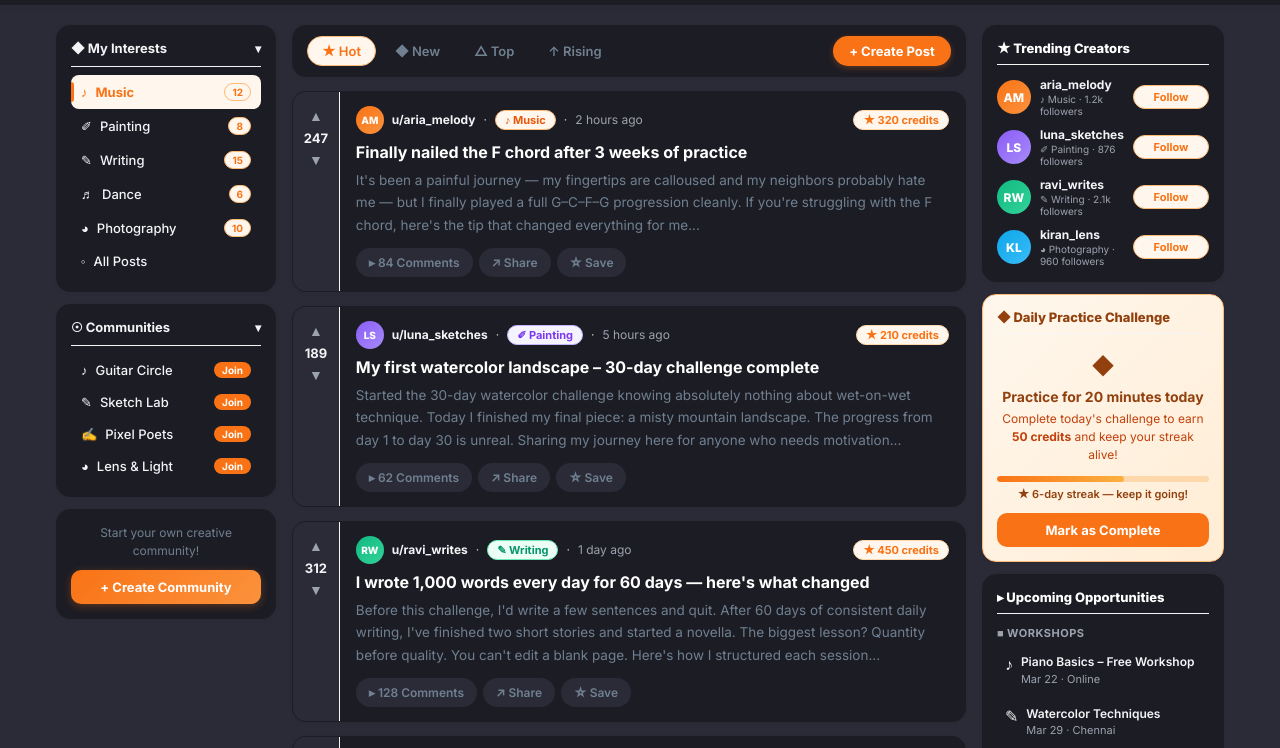
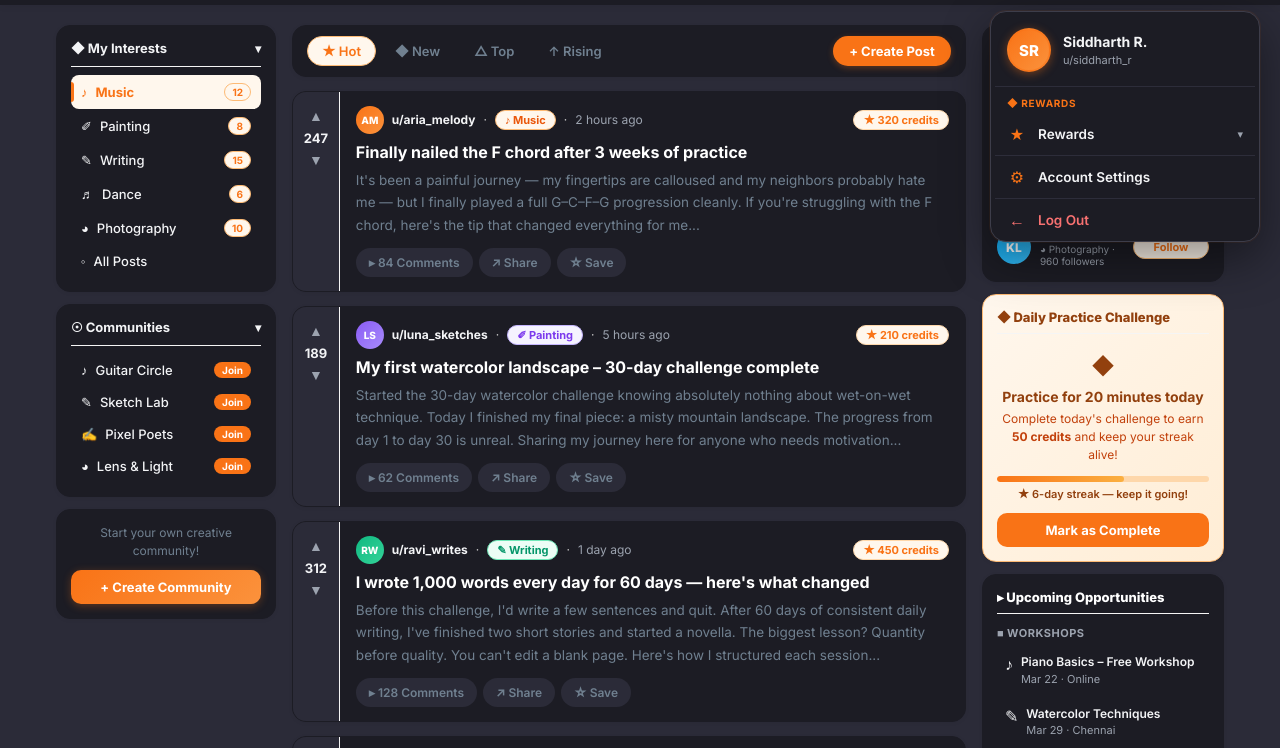
Before and after one commit to KARTHIK-CODE0170/PassionForge, a plain HTML site: page Frontend/html/index.html in a window 1280 px wide. Both pictures are taken after a click on the element "SR". Shown: the part 51-799 px from the top of the page. Drawn offline with Linux system fonts and the light colour scheme.

Commit message:
Profile popup added and Profile logout is also working fine

```diff
--- a/Frontend/css/styles.css
+++ b/Frontend/css/styles.css
@@ -851,6 +851,180 @@ body {
   transform: translateX(-50%) translateY(0);
 }
 
+/* PROFILE POPUP */
+.profile-popup {
+  position: fixed;
+  top: 62px;
+  right: 20px;
+  width: 270px;
+  background: rgb(28, 28, 36);
+  border: 1px solid #3d3d4a;
+  border-radius: 16px;
+  box-shadow: 0 16px 48px rgba(0, 0, 0, 0.45), 0 0 0 1px rgba(249, 115, 22, 0.08);
+  z-index: 9998;
+  opacity: 0;
+  transform: translateY(-10px) scale(0.97);
+  pointer-events: none;
+  transition: opacity 0.22s ease, transform 0.22s ease;
+  overflow: hidden;
+}
+
+.profile-popup.open {
+  opacity: 1;
+  transform: translateY(0) scale(1);
+  pointer-events: all;
+}
+
+.profile-popup-header {
+  display: flex;
+  align-items: center;
+  gap: 12px;
+  padding: 16px 16px 14px;
+}
+
+.profile-popup-avatar {
+  width: 44px;
+  height: 44px;
+  border-radius: 50%;
+  background: linear-gradient(135deg, #F97316, #FB923C);
+  display: flex;
+  align-items: center;
+  justify-content: center;
+  font-size: 15px;
+  font-weight: 800;
+  color: white;
+  flex-shrink: 0;
+  box-shadow: 0 2px 10px rgba(249, 115, 22, 0.4);
+  border: 2px solid rgba(249, 115, 22, 0.5);
+}
+
+.profile-popup-info {
+  display: flex;
+  flex-direction: column;
+  gap: 3px;
+}
+
+.profile-popup-name {
+  font-size: 14px;
+  font-weight: 700;
+  color: #f3f4f6;
+}
+
+.profile-popup-handle {
+  font-size: 11px;
+  color: #9ca3af;
+}
+
+.profile-popup-divider {
+  height: 1px;
+  background: #2d2d3a;
+  margin: 0 4px;
+}
+
+.profile-popup-section-label {
+  font-size: 10px;
+  font-weight: 700;
+  text-transform: uppercase;
+  letter-spacing: 0.7px;
+  color: #F97316;
+  padding: 10px 16px 4px;
+}
+
+.profile-popup-item {
+  display: flex;
+  align-items: center;
+  gap: 11px;
+  padding: 11px 16px;
+  cursor: pointer;
+  transition: background 0.15s;
+  user-select: none;
+}
+
+.profile-popup-item:hover {
+  background: rgba(249, 115, 22, 0.08);
+}
+
+.popup-item-icon {
+  font-size: 16px;
+  width: 20px;
+  text-align: center;
+  flex-shrink: 0;
+  color: #F97316;
+}
+
+.popup-item-text {
+  flex: 1;
+  font-size: 13.5px;
+  font-weight: 600;
+  color: #f3f4f6;
+}
+
+.popup-item-chevron {
+  font-size: 11px;
+  color: #9ca3af;
+  transition: transform 0.2s;
+}
+
+.popup-item-chevron.rotated {
+  transform: rotate(-90deg);
+}
+
+.rewards-submenu {
+  max-height: 0;
+  overflow: hidden;
+  transition: max-height 0.28s ease;
+  background: rgba(43, 43, 56, 0.6);
+}
+
+.rewards-submenu.open {
+  max-height: 120px;
+}
+
+.profile-popup-subitem {
+  display: flex;
+  align-items: center;
+  gap: 10px;
+  padding: 9px 16px 9px 46px;
+  cursor: pointer;
+  transition: background 0.15s;
+  font-size: 13px;
+  font-weight: 500;
+  color: #d1d5db;
+}
+
+.profile-popup-subitem:hover {
+  background: rgba(249, 115, 22, 0.06);
+  color: #F97316;
+}
+
+.subitem-icon {
+  font-size: 13px;
+  color: #F97316;
+}
+
+.subitem-badge {
+  margin-left: auto;
+  background: rgba(249, 115, 22, 0.15);
+  color: #F97316;
+  font-size: 10px;
+  font-weight: 700;
+  padding: 2px 8px;
+  border-radius: 20px;
+  border: 1px solid rgba(249, 115, 22, 0.3);
+}
+
+.logout-item .popup-item-text {
+  color: #f87171;
+}
+
+.logout-item .popup-item-icon {
+  color: #f87171;
+}
+
+.logout-item:hover {
+  background: rgba(248, 113, 113, 0.08) !important;
+}
+
 /* RESPONSIVE */
 @media (max-width: 1024px) {
   .sidebar-right {
--- a/Frontend/html/index.html
+++ b/Frontend/html/index.html
@@ -26,7 +26,7 @@
       <span style="position: absolute; top: 8px; right: 8px; background: #fbbf24; width: 8px; height: 8px; border-radius: 50%; border: 1.5px solid rgb(28, 28, 36);"></span>
     </div>
     <!-- Profile Avatar -->
-    <div class="avatar" style="background: linear-gradient(135deg, #F97316, #FB923C); width: 36px; height: 36px; border-radius: 50%; display: flex; align-items: center; justify-content: center; color: white; font-weight: 700; font-size: 14px; cursor: pointer;" title="Profile">SR</div>
+    <div class="avatar" id="profileAvatar" style="background: linear-gradient(135deg, #F97316, #FB923C); width: 36px; height: 36px; border-radius: 50%; display: flex; align-items: center; justify-content: center; color: white; font-weight: 700; font-size: 14px; cursor: pointer;" title="Profile" onclick="toggleProfileMenu(event)">SR</div>
   </div>
 </header>
 
@@ -297,6 +297,54 @@
   </aside>
 </div>
 
+<!-- Profile Popup Menu -->
+<div class="profile-popup" id="profilePopup">
+  <div class="profile-popup-header">
+    <div class="profile-popup-avatar">SR</div>
+    <div class="profile-popup-info">
+      <span class="profile-popup-name">Siddharth R.</span>
+      <span class="profile-popup-handle">u/siddharth_r</span>
+    </div>
+  </div>
+  <div class="profile-popup-divider"></div>
+
+  <!-- Rewards Section -->
+  <div class="profile-popup-section-label">&#9670; Rewards</div>
+  <div class="profile-popup-item rewards-item" onclick="toggleRewardsMenu()" id="rewardsToggle">
+    <span class="popup-item-icon">&#9733;</span>
+    <span class="popup-item-text">Rewards</span>
+    <span class="popup-item-chevron" id="rewardsChevron">&#9662;</span>
+  </div>
+  <div class="rewards-submenu" id="rewardsSubmenu">
+    <div class="profile-popup-subitem" onclick="showToast('Credits: 1,240 &#9733;')">
+      <span class="subitem-icon">&#9733;</span>
+      <span>Credits</span>
+      <span class="subitem-badge">1,240</span>
+    </div>
+    <div class="profile-popup-subitem" onclick="showToast('You have 5 badges!')">
+      <span class="subitem-icon">&#127942;</span>
+      <span>Badges</span>
+      <span class="subitem-badge">5</span>
+    </div>
+  </div>
+
+  <div class="profile-popup-divider"></div>
+
+  <!-- Account Settings -->
+  <div class="profile-popup-item" onclick="showToast('Account Settings coming soon!')">
+    <span class="popup-item-icon">&#9881;</span>
+    <span class="popup-item-text">Account Settings</span>
+  </div>
+
+  <div class="profile-popup-divider"></div>
+
+  <!-- Log Out -->
+  <div class="profile-popup-item logout-item" onclick="handleLogout()">
+    <span class="popup-item-icon">&#8592;</span>
+    <span class="popup-item-text">Log Out</span>
+  </div>
+</div>
+
 <div class="toast" id="toast"></div>
 <script src="../javascript/script.js"></script>
 </body>
--- a/Frontend/javascript/script.js
+++ b/Frontend/javascript/script.js
@@ -140,6 +140,36 @@ function loadMore() {
 function handleLogin()  { window.location.href = 'landing.html'; }
 function handleSignup() { window.location.href = 'landing.html'; }
 
+/* PROFILE POPUP */
+function toggleProfileMenu(e) {
+  e.stopPropagation();
+  var popup = document.getElementById('profilePopup');
+  popup.classList.toggle('open');
+}
+
+function toggleRewardsMenu() {
+  var sub = document.getElementById('rewardsSubmenu');
+  var chevron = document.getElementById('rewardsChevron');
+  sub.classList.toggle('open');
+  chevron.classList.toggle('rotated');
+}
+
+function handleLogout() {
+  document.getElementById('profilePopup').classList.remove('open');
+  showToast('Logging out...');
+  setTimeout(function() { window.location.href = 'landing.html'; }, 900);
+}
+
+document.addEventListener('click', function(e) {
+  var popup = document.getElementById('profilePopup');
+  var avatar = document.getElementById('profileAvatar');
+  if (popup && popup.classList.contains('open')) {
+    if (!popup.contains(e.target) && e.target !== avatar) {
+      popup.classList.remove('open');
+    }
+  }
+});
+
 function showToast(msg) {
   var t = document.getElementById('toast');
   t.textContent = msg; t.classList.add('show');
```
